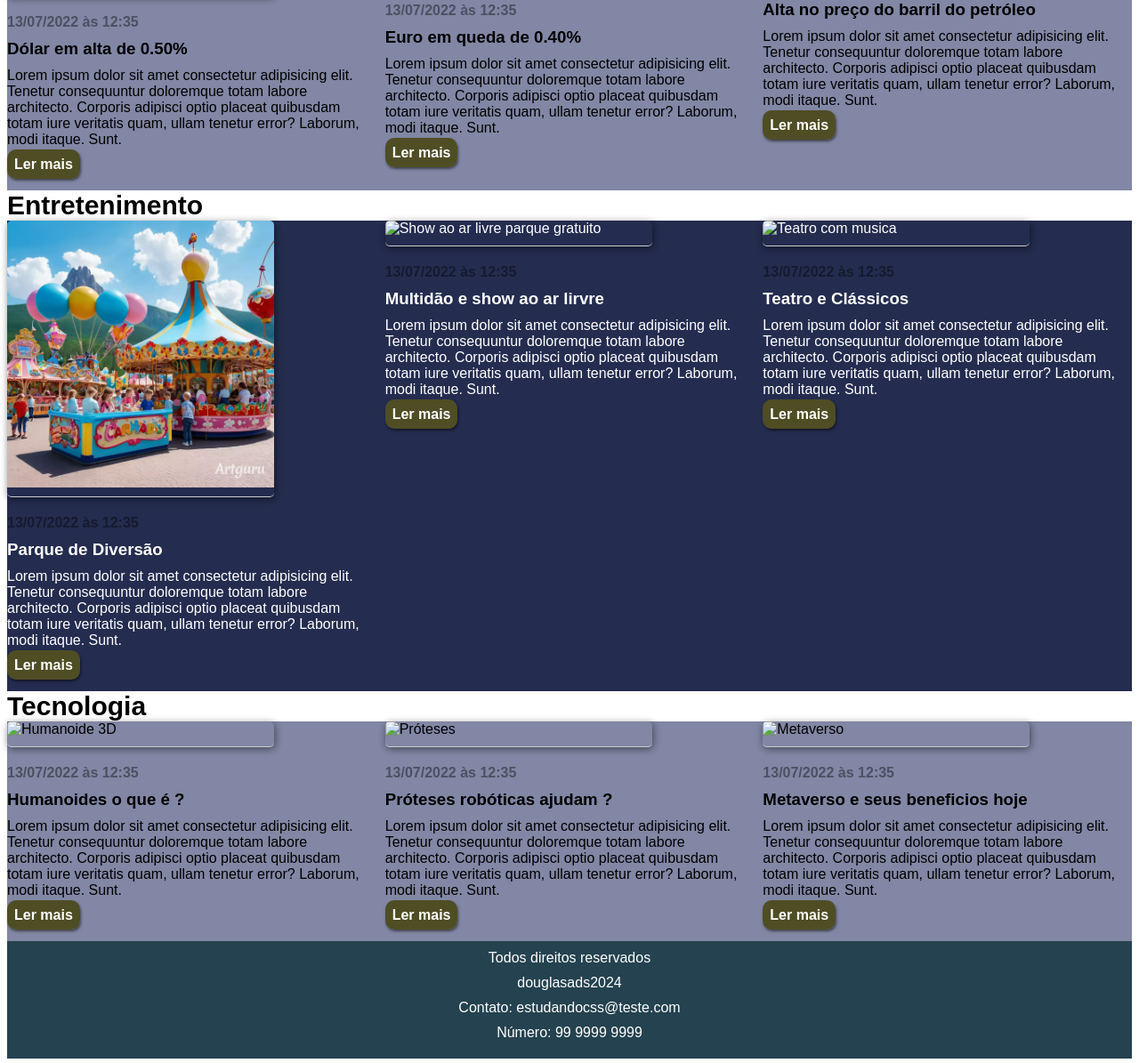
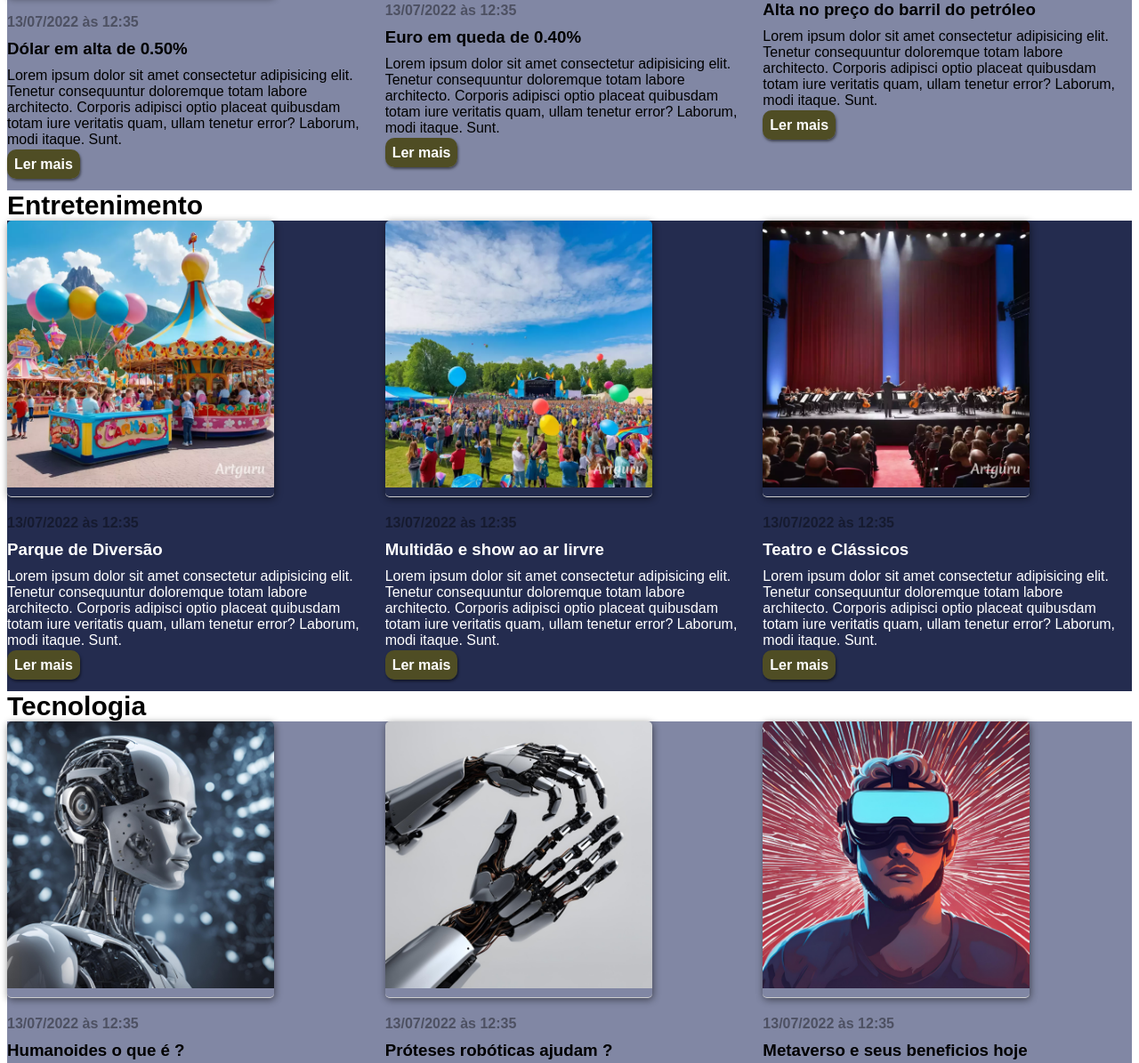
Before and after one commit to adsdouglasduarte/curso_ebac_frontend, a plain HTML site: page index.html in a window 1280 px wide. Shown: the part 791-1986 px from the top of the page at 89% size. Drawn offline with nearby package versions, Linux system fonts and the light colour scheme; the site is published under a folder, as on GitHub Pages, so addresses that start at the root find nothing.

Commit message:
corrigindo outros bug de imagem

```diff
--- a/index.html
+++ b/index.html
@@ -114,7 +114,7 @@
                 <a class="leiaMais" href="#entretenimento" title="Leia a notícia completa">Ler mais</a>
             </article>
             <article>
-                <img src="/imagens/Parque.png" alt="Show ao ar livre parque gratuito" />
+                <img src="./imagens/Parque.png" alt="Show ao ar livre parque gratuito" />
                 <header>
                     <time>13/07/2022 às 12:35</time>
                 </header>
@@ -125,7 +125,7 @@
                 <a class="leiaMais" href="#entretenimento" title="Leia a notícia completa">Ler mais</a>
             </article>
             <article>
-                <img src="/imagens/Teatro.png" alt="Teatro com musica" />
+                <img src="./imagens/Teatro.png" alt="Teatro com musica" />
                 <header>
                     <time>13/07/2022 às 12:35</time>
                 </header>
@@ -141,7 +141,7 @@
         <h2>Tecnologia</h2>
         <section id="tecnologia">
             <article>
-                <img src="/imagens/robo.png" alt="Humanoide 3D" />
+                <img src="./imagens/robo.png" alt="Humanoide 3D" />
                 <header>
                     <time>13/07/2022 às 12:35</time>
                 </header>
@@ -152,7 +152,7 @@
                 <a class="leiaMais" href="#tecnologia" title="Leia a notícia completa">Ler mais</a>
             </article>
             <article>
-                <img src="/imagens/maos.png" alt="Próteses" />
+                <img src="./imagens/maos.png" alt="Próteses" />
                 <header >
                     <time>13/07/2022 às 12:35</time>
                 </header>
@@ -163,7 +163,7 @@
                 <a class="leiaMais" href="#tecnologia" title="Leia a notícia completa">Ler mais</a>
             </article>
             <article>
-                <img src="/imagens/virtual.png" alt="Metaverso" />
+                <img src="./imagens/virtual.png" alt="Metaverso" />
                 <header>
                     <time>13/07/2022 às 12:35</time>
                 </header>
```
